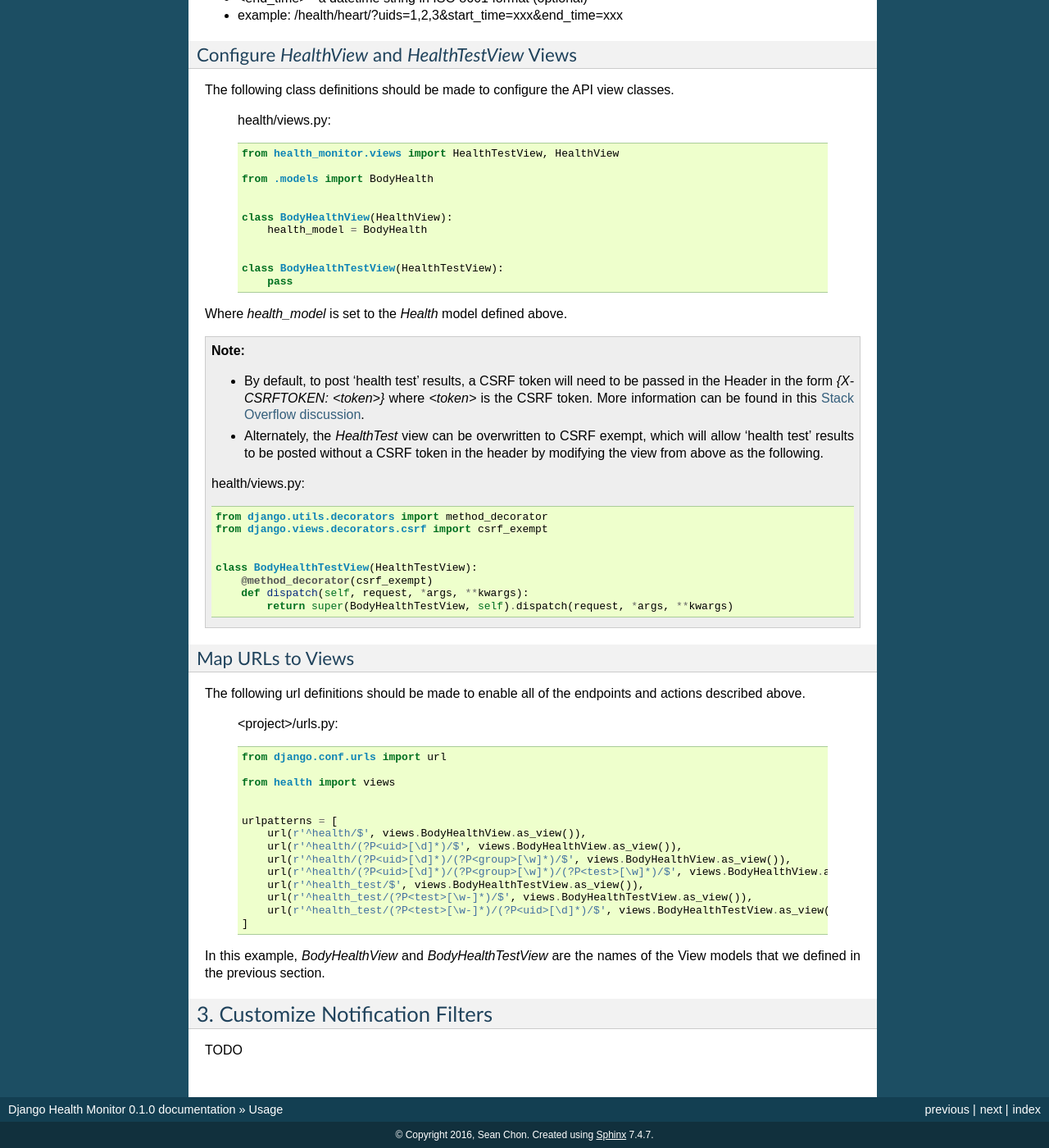
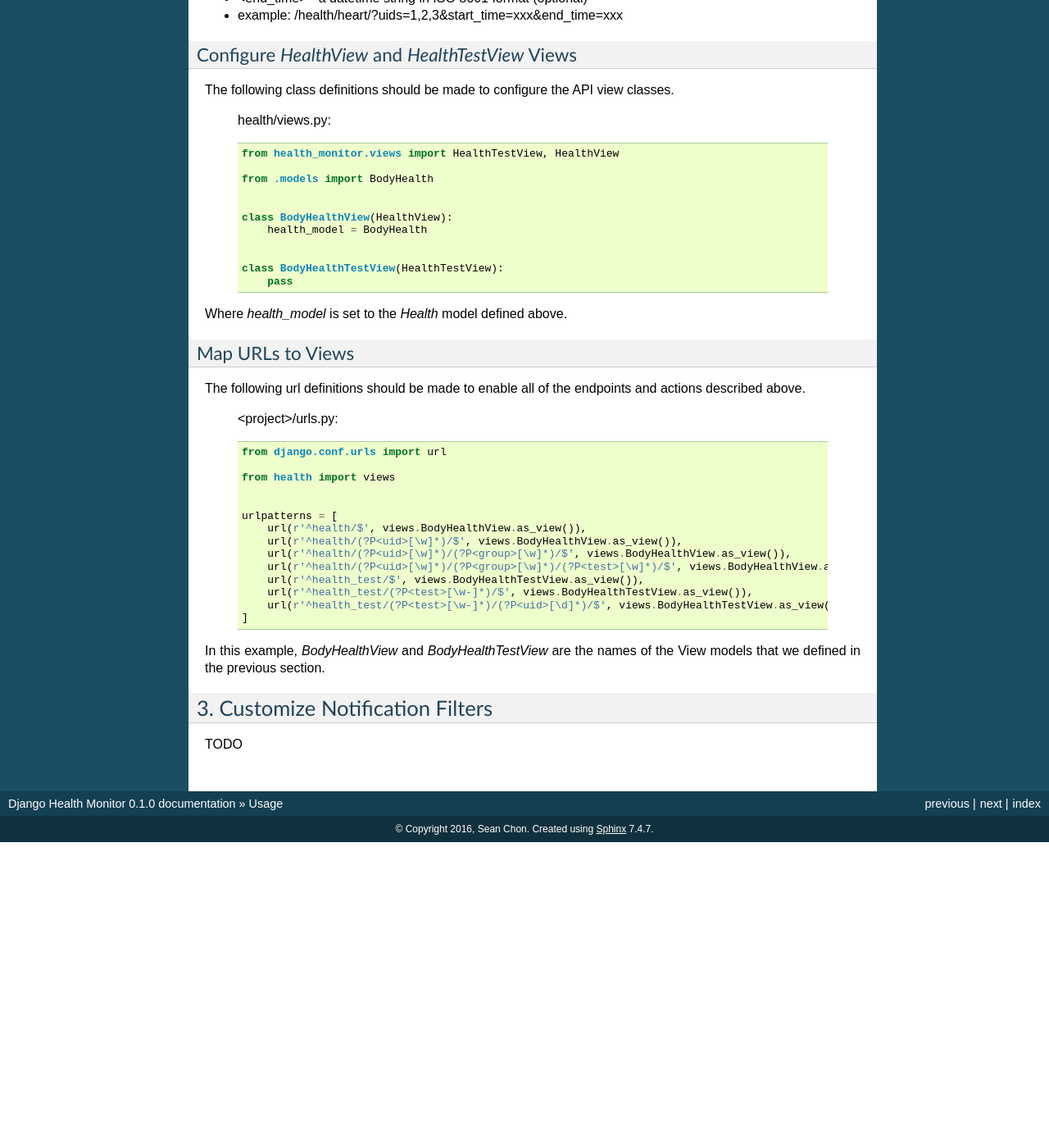
Before and after one commit to gracenote/django-health-monitor, a Sphinx documentation site: the page built from docs/usage.rst, in a window 1280 px wide and 1400 px high, scrolled down 3098 px. Shown: the whole window at 82% size. Built offline with Sphinx 7.4.7, drawn with Linux system fonts in a browser that asks for light colours; after the commit the page ends 4125 px from its top, so only the background shows below that.

Commit message:
Update docs.

```diff
--- a/docs/usage.rst
+++ b/docs/usage.rst
@@ -167,21 +167,6 @@ The following class definitions should be made to configure the API view classes
 
 Where `health_model` is set to the `Health` model defined above.
 
-.. note::
-    - By default, to post 'health test' results, a CSRF token will need to be passed in the Header in the form `{X-CSRFTOKEN: <token>}` where `<token>` is the CSRF token. More information can be found in this `Stack Overflow discussion <http://stackoverflow.com/questions/13567507/passing-csrftoken-with-python-requests>`_.
-    - Alternately, the `HealthTest` view can be overwritten to CSRF exempt, which will allow 'health test' results to be posted without a CSRF token in the header by modifying the view from above as the following.
-
-    health/views.py::
-
-        from django.utils.decorators import method_decorator
-        from django.views.decorators.csrf import csrf_exempt
-
-
-        class BodyHealthTestView(HealthTestView):
-            @method_decorator(csrf_exempt)
-            def dispatch(self, request, *args, **kwargs):
-                return super(BodyHealthTestView, self).dispatch(request, *args, **kwargs)
-
 Map URLs to Views
 -----------------
 The following url definitions should be made to enable all of the endpoints and actions described above.
@@ -196,9 +181,9 @@ The following url definitions should be made to enable all of the endpoints and
 
         urlpatterns = [
             url(r'^health/$', views.BodyHealthView.as_view()),
-            url(r'^health/(?P<uid>[\d]*)/$', views.BodyHealthView.as_view()),
-            url(r'^health/(?P<uid>[\d]*)/(?P<group>[\w]*)/$', views.BodyHealthView.as_view()),
-            url(r'^health/(?P<uid>[\d]*)/(?P<group>[\w]*)/(?P<test>[\w]*)/$', views.BodyHealthView.as_view()),
+            url(r'^health/(?P<uid>[\w]*)/$', views.BodyHealthView.as_view()),
+            url(r'^health/(?P<uid>[\w]*)/(?P<group>[\w]*)/$', views.BodyHealthView.as_view()),
+            url(r'^health/(?P<uid>[\w]*)/(?P<group>[\w]*)/(?P<test>[\w]*)/$', views.BodyHealthView.as_view()),
             url(r'^health_test/$', views.BodyHealthTestView.as_view()),
             url(r'^health_test/(?P<test>[\w-]*)/$', views.BodyHealthTestView.as_view()),
             url(r'^health_test/(?P<test>[\w-]*)/(?P<uid>[\d]*)/$', views.BodyHealthTestView.as_view()),
```
